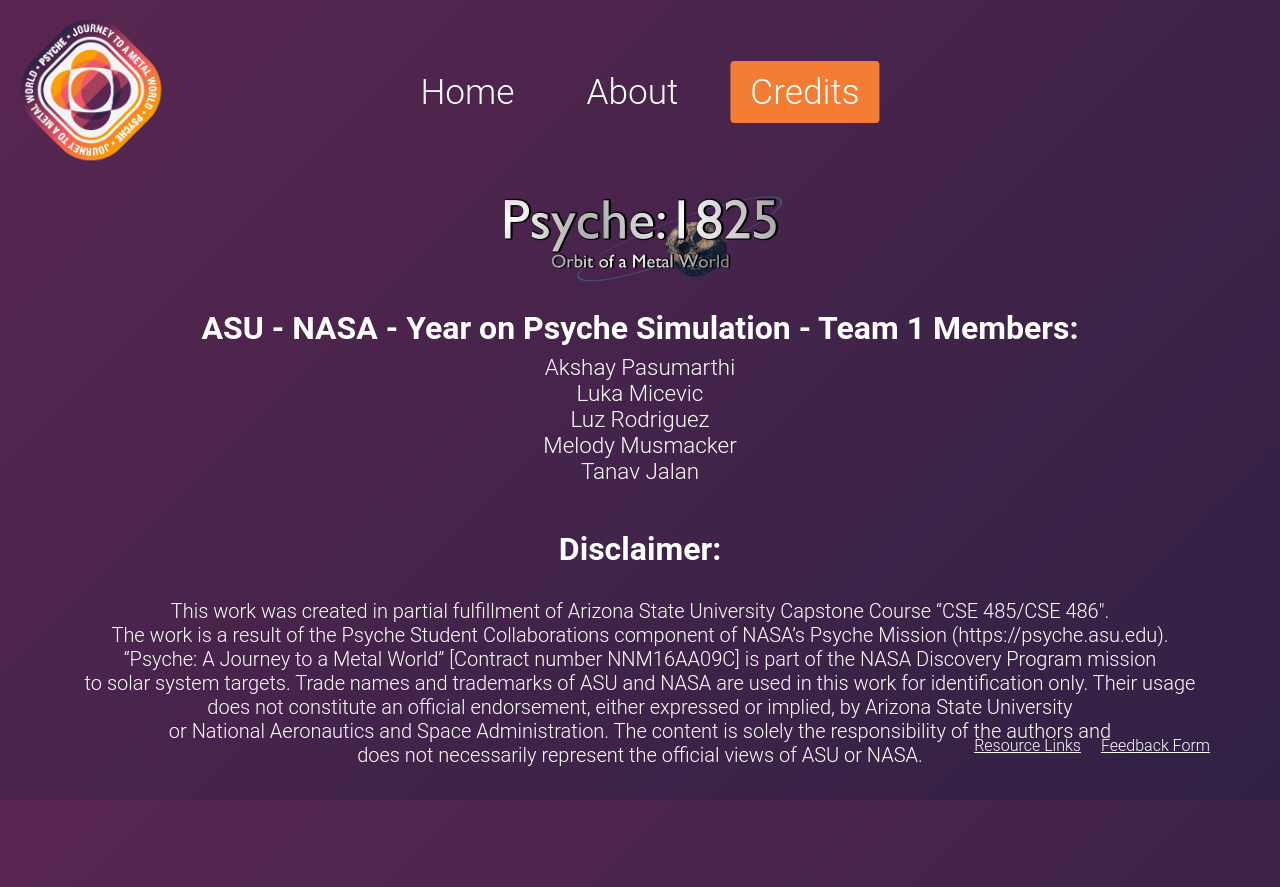
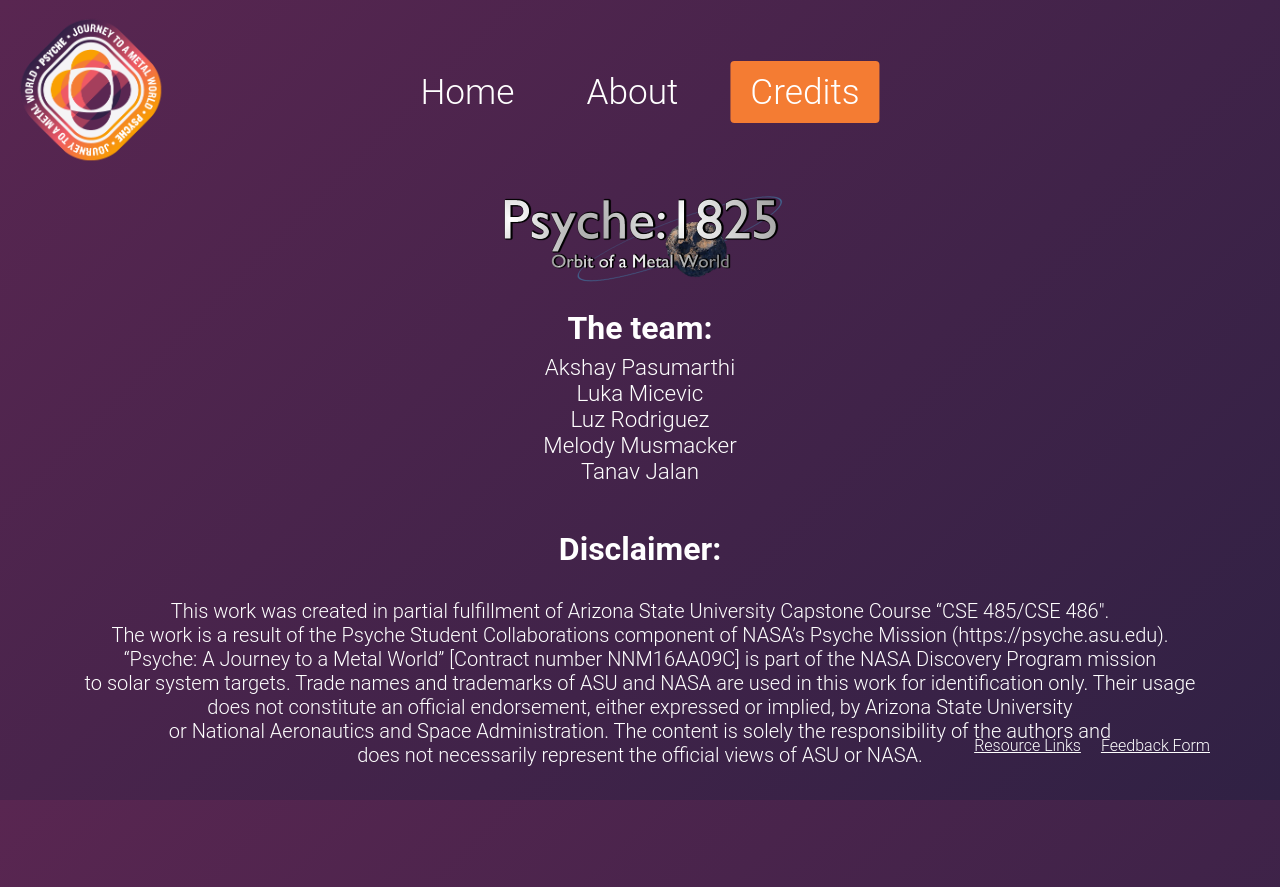
Before and after one commit to MissionToPsyche-Iridium/iridium_23a_year_sim-asu, a React (Create React App) app: page /SimulationDetails in a window 1280 px wide. Built offline with nearby package versions, Linux system fonts and the light colour scheme.

Commit message:
credits page update

```diff
--- a/src/components/SimulationDetails.js
+++ b/src/components/SimulationDetails.js
@@ -17,7 +17,7 @@
                   height: 'auto',
                   }}/>
 
-              <h2>ASU - NASA - Year on Psyche Simulation - Team 1 Members:</h2>
+              <h2>The team:</h2>
               <p>Akshay Pasumarthi<br></br>Luka Micevic<br></br>Luz Rodriguez<br></br>Melody Musmacker<br></br>Tanav Jalan</p>
               <p></p>
               <h2>Disclaimer:</h2>
```
